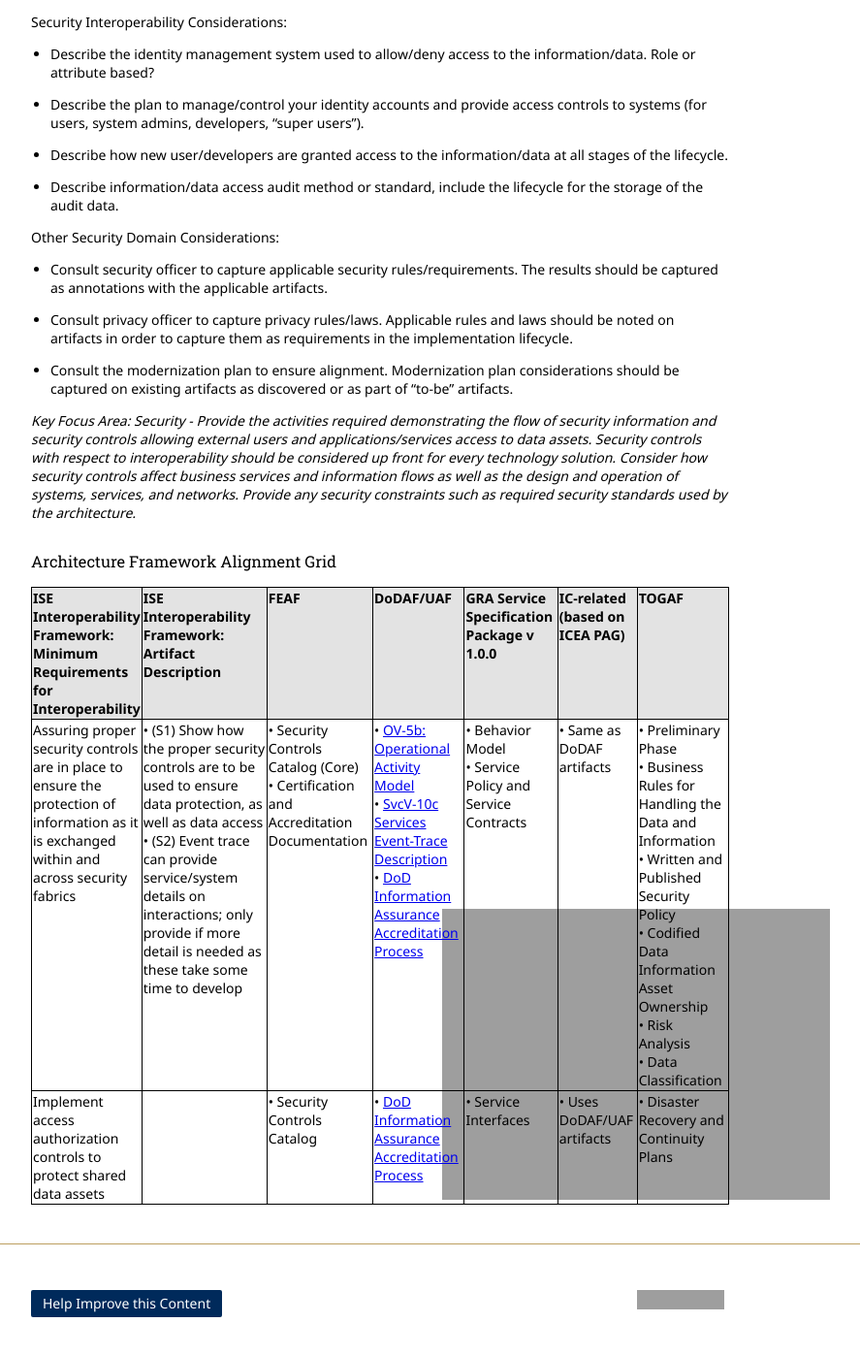
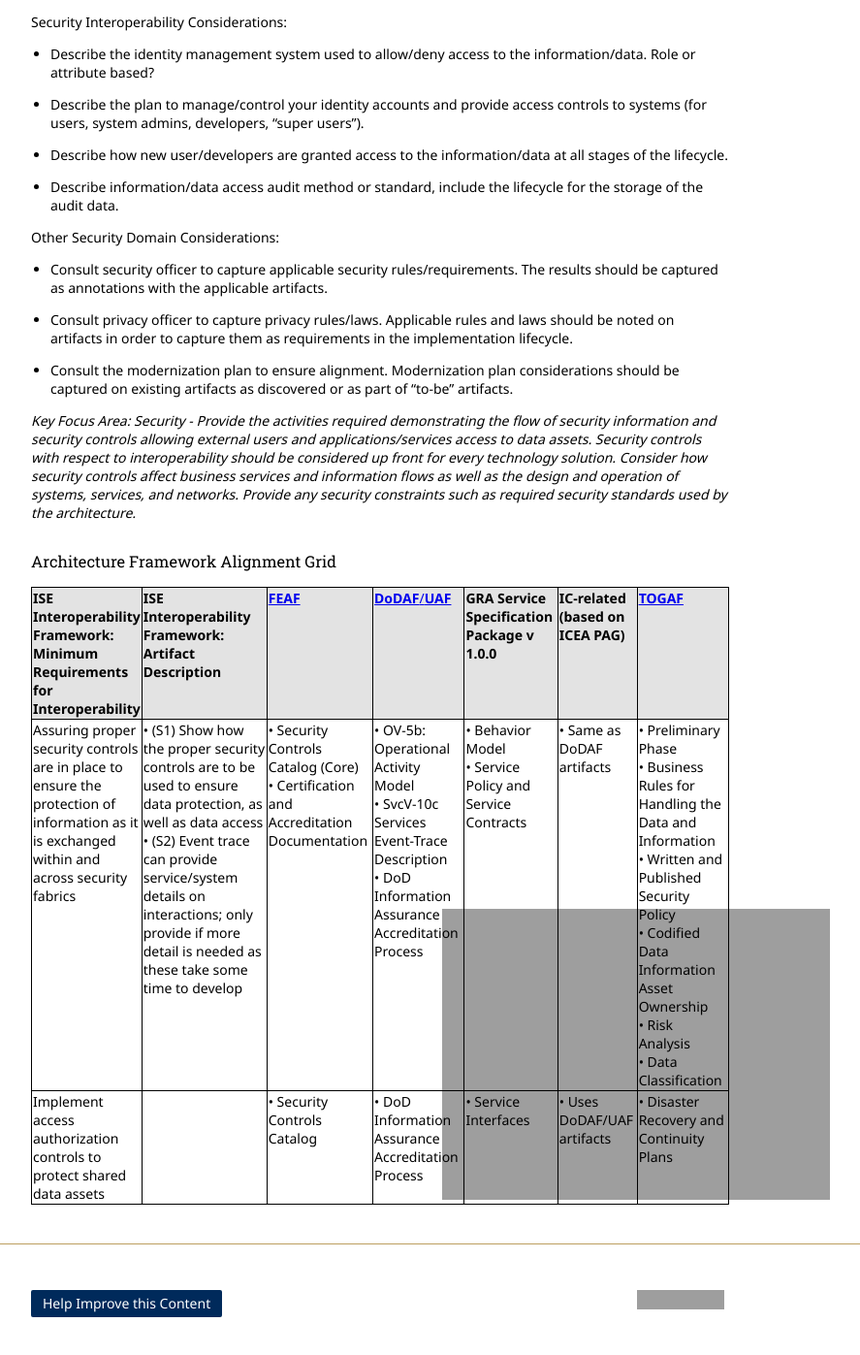
Before and after one commit to Project-Interoperability/project-interoperability.github.io, a Jekyll site: the page built from ref-arch-security.md, in a window 1280 px wide and 1400 px high, scrolled down 526 px. Shown: the top 1397 px of the window at 97% size, without its empty margins (248-1135 px from the left). Built offline with Jekyll 4.4.1, drawn with Linux system fonts in a browser that asks for light colours; nearby versions of some CDN libraries; part of the change alters nothing that is shown; grey boxes are pictures that could not be loaded.

```diff
--- a/ref-arch-security.md
+++ b/ref-arch-security.md
@@ -44,6 +44,6 @@ Other Security Domain Considerations:
 
 ### Architecture Framework Alignment Grid
 
-| **ISE Interoperability Framework: Minimum Requirements for Interoperability** | **ISE Interoperability Framework: Artifact Description** | **FEAF** | **DoDAF/UAF** | **GRA Service Specification Package v 1.0.0** | **IC-related (based on ICEA PAG)** | **TOGAF** |
-| Assuring proper security controls are in place to ensure the protection of information as it is exchanged within and across security fabrics | • (S1) Show how the proper security controls are to be used to ensure data protection, as well as data access <br/> • (S2) Event trace can provide service/system details on interactions; only provide if more detail is needed as these take some time to develop | • Security Controls Catalog (Core) <br/> • Certification and Accreditation Documentation | • [OV-5b: Operational Activity Model](http://dodcio.defense.gov/dodaf20/dodaf20_ov5ab.aspx) <br/> • [SvcV-10c Services Event-Trace Description](http://dodcio.defense.gov/dodaf20/dodaf20_services10c.aspx) <br/> • [DoD Information Assurance Accreditation Process](http://iase.disa.mil/diacap/) | • Behavior Model <br/> • Service Policy and Service Contracts | • Same as DoDAF artifacts | • Preliminary Phase <br/> • Business Rules for Handling the Data and Information <br/> • Written and Published Security Policy <br/> • Codified Data Information Asset Ownership <br/> • Risk Analysis <br/> • Data Classification |
-| Implement access authorization controls to protect shared data assets | | • Security Controls Catalog | • [DoD Information Assurance Accreditation Process](http://iase.disa.mil/diacap/) | • Service Interfaces | • Uses DoDAF/UAF artifacts | • Disaster Recovery and Continuity Plans |
+| **ISE Interoperability Framework: Minimum Requirements for Interoperability** | **ISE Interoperability Framework: Artifact Description** | [**FEAF**](http://www.whitehouse.gov/sites/default/files/omb/assets/egov_docs/common_approach_to-federal_ea.pdf) | [**DoDAF**/**UAF**](http://dodcio.defense.gov/dodaf20.aspx) | **GRA Service Specification Package v 1.0.0** | **IC-related (based on ICEA PAG)** | [**TOGAF**](http://pubs.opengroup.org/architecture/togaf9-doc/arch/) |
+| Assuring proper security controls are in place to ensure the protection of information as it is exchanged within and across security fabrics | • (S1) Show how the proper security controls are to be used to ensure data protection, as well as data access <br/> • (S2) Event trace can provide service/system details on interactions; only provide if more detail is needed as these take some time to develop | • Security Controls Catalog (Core) <br/> • Certification and Accreditation Documentation | • OV-5b: Operational Activity Model <br/> • SvcV-10c Services Event-Trace Description <br/> • DoD Information Assurance Accreditation Process | • Behavior Model <br/> • Service Policy and Service Contracts | • Same as DoDAF artifacts | • Preliminary Phase <br/> • Business Rules for Handling the Data and Information <br/> • Written and Published Security Policy <br/> • Codified Data Information Asset Ownership <br/> • Risk Analysis <br/> • Data Classification |
+| Implement access authorization controls to protect shared data assets | | • Security Controls Catalog | • DoD Information Assurance Accreditation Process | • Service Interfaces | • Uses DoDAF/UAF artifacts | • Disaster Recovery and Continuity Plans |
```
